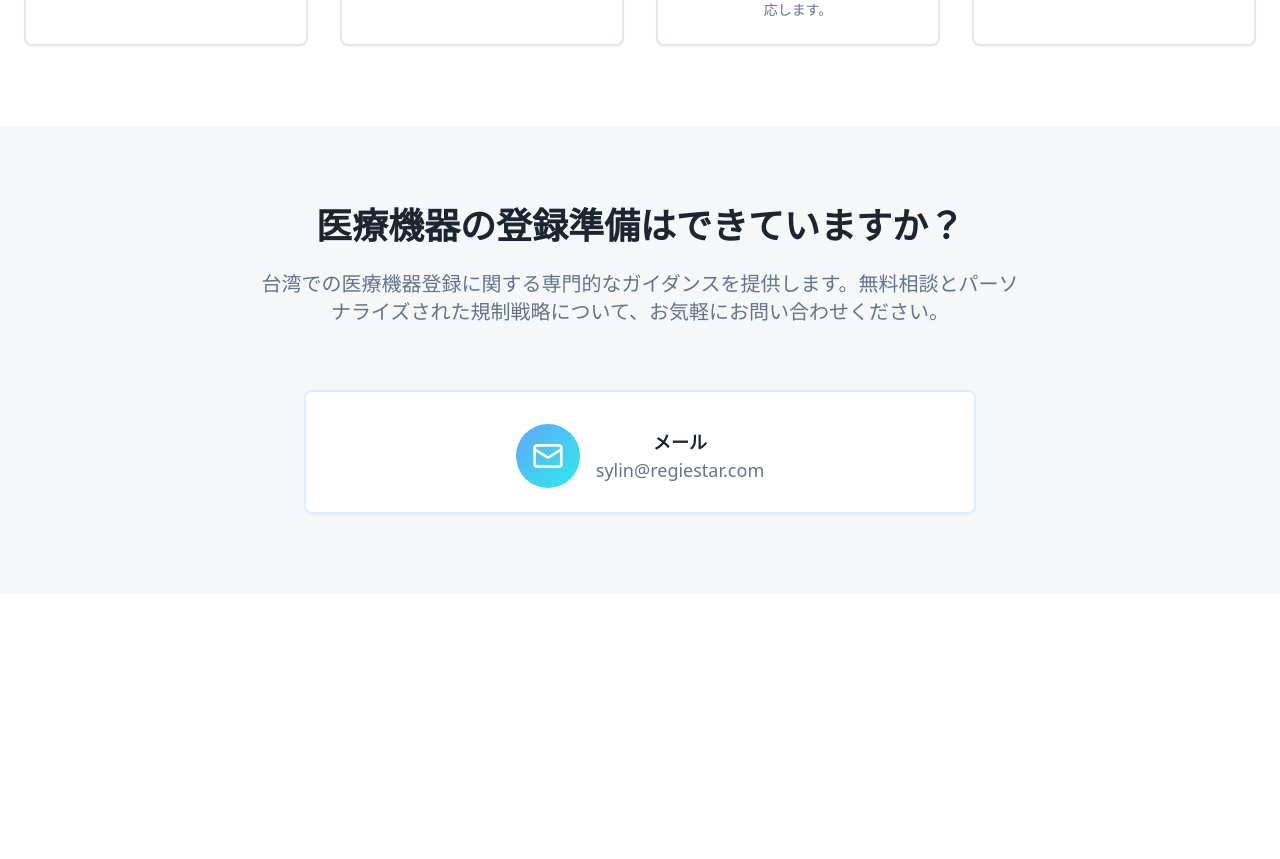
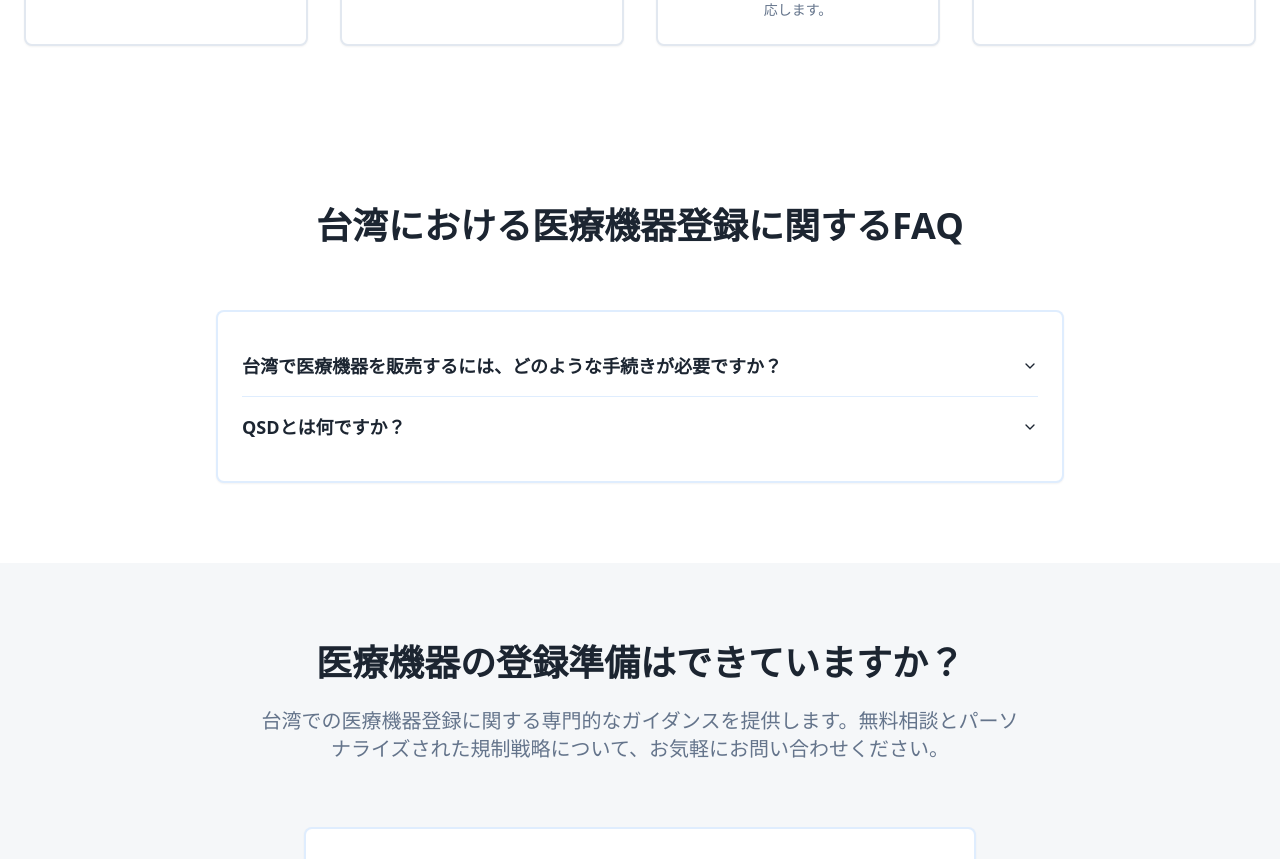
Before and after one commit to swedelin/taiwan-medreg-guide, a React (Vite) app: page / in a window 1280 px wide. Shown: the part 1900-2759 px from the top of the page. Before the commit the page ends 2494 px from the top, so only its background shows below. Built offline with nearby package versions, Linux system fonts and the light colour scheme.

Commit message:
Add FAQ section
Added a new FAQ section to the website with information on medical device registration in Taiwan.

```diff
--- /dev/null
+++ b/src/components/FAQ.tsx
@@ -0,0 +1,45 @@
+import { useLanguage } from "@/contexts/LanguageContext";
+import { Card, CardContent, CardHeader, CardTitle } from "@/components/ui/card";
+import { Accordion, AccordionContent, AccordionItem, AccordionTrigger } from "@/components/ui/accordion";
+
+const FAQ = () => {
+  const { t } = useLanguage();
+
+  return (
+    <section className="py-20 bg-background">
+      <div className="max-w-4xl mx-auto px-6">
+        <div className="text-center mb-16">
+          <h2 className="text-4xl font-bold text-foreground mb-6">
+            {t('faqTitle')}
+          </h2>
+        </div>
+
+        <Card className="border-2 border-medical-blue/20">
+          <CardContent className="pt-6">
+            <Accordion type="single" collapsible className="w-full">
+              <AccordionItem value="item-1" className="border-b border-medical-blue/20">
+                <AccordionTrigger className="text-left text-lg font-semibold text-foreground hover:text-medical-blue">
+                  {t('faqQ1')}
+                </AccordionTrigger>
+                <AccordionContent className="text-muted-foreground text-base leading-relaxed pt-4">
+                  {t('faqA1')}
+                </AccordionContent>
+              </AccordionItem>
+
+              <AccordionItem value="item-2" className="border-0">
+                <AccordionTrigger className="text-left text-lg font-semibold text-foreground hover:text-medical-blue">
+                  {t('faqQ2')}
+                </AccordionTrigger>
+                <AccordionContent className="text-muted-foreground text-base leading-relaxed pt-4">
+                  {t('faqA2')}
+                </AccordionContent>
+              </AccordionItem>
+            </Accordion>
+          </CardContent>
+        </Card>
+      </div>
+    </section>
+  );
+};
+
+export default FAQ;
--- a/src/contexts/LanguageContext.tsx
+++ b/src/contexts/LanguageContext.tsx
@@ -66,6 +66,13 @@ const translations = {
     whyChoose2: 'TFDAとの確立されたパートナーシップ',
     whyChoose3: '高い成功率と迅速な承認実績',
     whyChoose4: '登録から市場投入までの包括的サポート',
+
+    // FAQ
+    faqTitle: '台湾における医療機器登録に関するFAQ',
+    faqQ1: '台湾で医療機器を販売するには、どのような手続きが必要ですか？',
+    faqA1: '台湾市場で医療機器を販売するには、台湾食品薬物管理署（TFDA）に対して製造販売承認を申請する必要があります。特に高リスクに分類される医療機器については、技術資料、試験データ、臨床データなどの追加提出が求められる場合があります。また、海外製造業者は台湾国内に現地代理人（Taiwan Agent）を指定しなければなりません。現地代理人は、医療機器の登録手続きを管理し、TFDAとの連絡窓口としての役割を担います。',
+    faqQ2: 'QSDとは何ですか？',
+    faqA2: 'QSDは「輸入医療機器品質システム文書（Quality System Documentation）」の略称です。これは、台湾に輸入される医療機器に対して、外国の製造業者が実施している品質管理体制が台湾のGMP（適正製造基準）に適合しているかどうかを、文書に基づいて審査する制度です。QSDは、台湾政府が輸入医療機器の品質を確保するために設けている審査プロセスの一つであり、登録時に必要な重要な要件となっています。',
   },
   en: {
     // Header
@@ -124,6 +131,13 @@ const translations = {
     whyChoose2: 'Established partnerships with TFDA',
     whyChoose3: 'High success rate and proven track record of fast approvals',
     whyChoose4: 'Comprehensive support from registration to market launch',
+
+    // FAQ
+    faqTitle: 'FAQ about Medical Device Registration in Taiwan',
+    faqQ1: 'What procedures are required to sell medical devices in Taiwan?',
+    faqA1: 'To sell medical devices in the Taiwan market, you must apply for manufacturing and marketing approval from the Taiwan Food and Drug Administration (TFDA). For medical devices classified as high-risk, additional submissions such as technical documentation, test data, and clinical data may be required. Foreign manufacturers must also designate a Taiwan Agent within Taiwan. The Taiwan Agent manages the medical device registration procedures and serves as the liaison with TFDA.',
+    faqQ2: 'What is QSD?',
+    faqA2: 'QSD stands for "Quality System Documentation for Imported Medical Devices." This is a system that reviews, based on documentation, whether the quality management system implemented by foreign manufacturers for medical devices imported into Taiwan complies with Taiwan\'s GMP (Good Manufacturing Practice) standards. QSD is one of the review processes established by the Taiwan government to ensure the quality of imported medical devices and is an important requirement during registration.',
   }
 };
 
--- a/src/pages/Index.tsx
+++ b/src/pages/Index.tsx
@@ -2,6 +2,7 @@ import Header from "@/components/Header";
 import Hero from "@/components/Hero";
 import Services from "@/components/Services";
 import Process from "@/components/Process";
+import FAQ from "@/components/FAQ";
 import Contact from "@/components/Contact";
 
 const Index = () => {
@@ -15,6 +16,9 @@ const Index = () => {
       <div id="process">
         <Process />
       </div>
+      <div id="faq">
+        <FAQ />
+      </div>
       <div id="contact">
         <Contact />
       </div>
```
